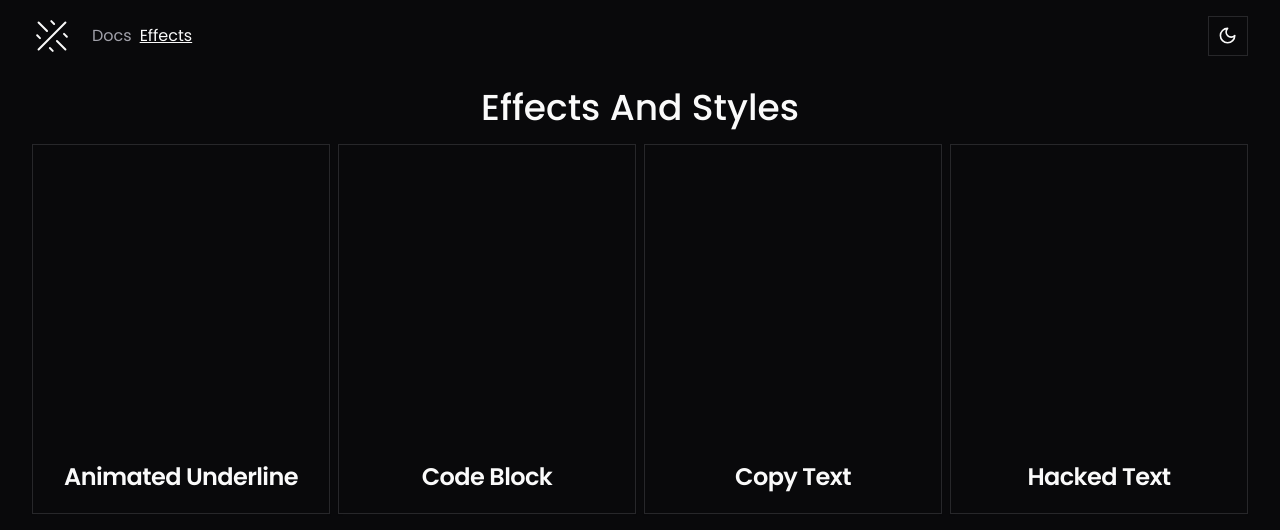
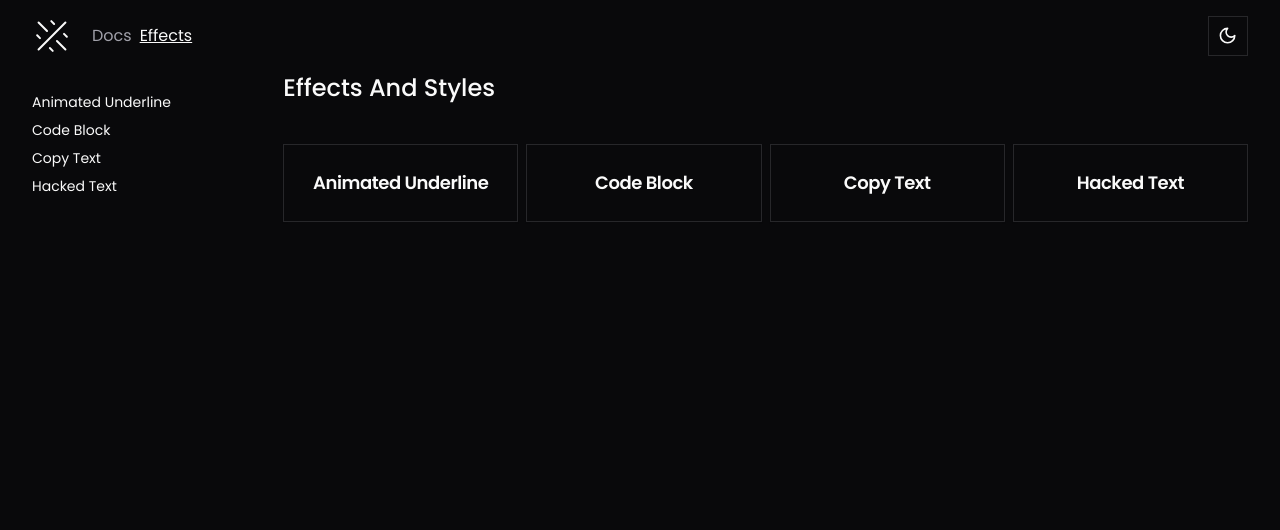
Before and after one commit to StepAsideLiL/effects, a Next.js app: page /effects in a window 1280 px wide. Shown: the top 530 px of the page. Built offline with nearby package versions, Linux system fonts and the light colour scheme.

Commit message:
refactor: move effects page to its own effects router group

```diff
--- a/app/(web)/effects/_parts/effects-styles.tsx
+++ b/app/(effects)/effects/_parts/effects-styles.tsx
@@ -1,3 +1,4 @@
+import { AnimatedUnderline } from "@/components/effects/animated-underline/animated-underline";
 import { effects } from "@/components/effects/effects";
 import { Card, CardHeader, CardTitle } from "@/components/ui/card";
 import Link from "next/link";
@@ -7,15 +8,11 @@ export default function EffectsAndStylesList() {
     <section className="grid grid-cols-4 gap-2">
       {effects.map((effect) => (
         <Card key={effect.herf}>
-          <Link href={effect.herf}>
-            <div className="w-full pb-[100%]"></div>
-          </Link>
-
           <CardHeader>
-            <CardTitle className="text-center">
-              <Link href={effect.herf} className="hover:underline">
-                {effect.title}
-              </Link>
+            <CardTitle className="text-center text-lg">
+              <AnimatedUnderline asChild>
+                <Link href={effect.herf}>{effect.title}</Link>
+              </AnimatedUnderline>
             </CardTitle>
           </CardHeader>
         </Card>
--- a/app/(web)/effects/page.tsx
+++ b/app/(effects)/effects/page.tsx
@@ -3,12 +3,10 @@ import EffectsAndStylesList from "./_parts/effects-styles";
 
 export default function EffectsPage() {
   return (
-    <Main>
-      <section>
-        <h1 className="text-center text-4xl font-medium">Effects And Styles</h1>
-      </section>
+    <>
+      <h1 className="text-2xl font-medium">Effects And Styles</h1>
 
       <EffectsAndStylesList />
-    </Main>
+    </>
   );
 }
--- /dev/null
+++ b/app/(effects)/layout.tsx
@@ -0,0 +1,25 @@
+import EffectsSidebar from "@/components/templates/effects-sidebar";
+import Navbar from "@/components/templates/navbar";
+import { ScrollArea } from "@/components/ui/scroll-area";
+
+export default function EffectsLayout({
+  children,
+}: {
+  children: React.ReactNode;
+}) {
+  return (
+    <>
+      <Navbar />
+
+      <div className="container grid grid-cols-5 gap-10">
+        <aside className="lg:block hidden col-span-1">
+          <ScrollArea className="h-[calc(100vh-8rem)] py-5">
+            <EffectsSidebar />
+          </ScrollArea>
+        </aside>
+
+        <main className="lg:col-span-4 col-span-5 space-y-10">{children}</main>
+      </div>
+    </>
+  );
+}
```
